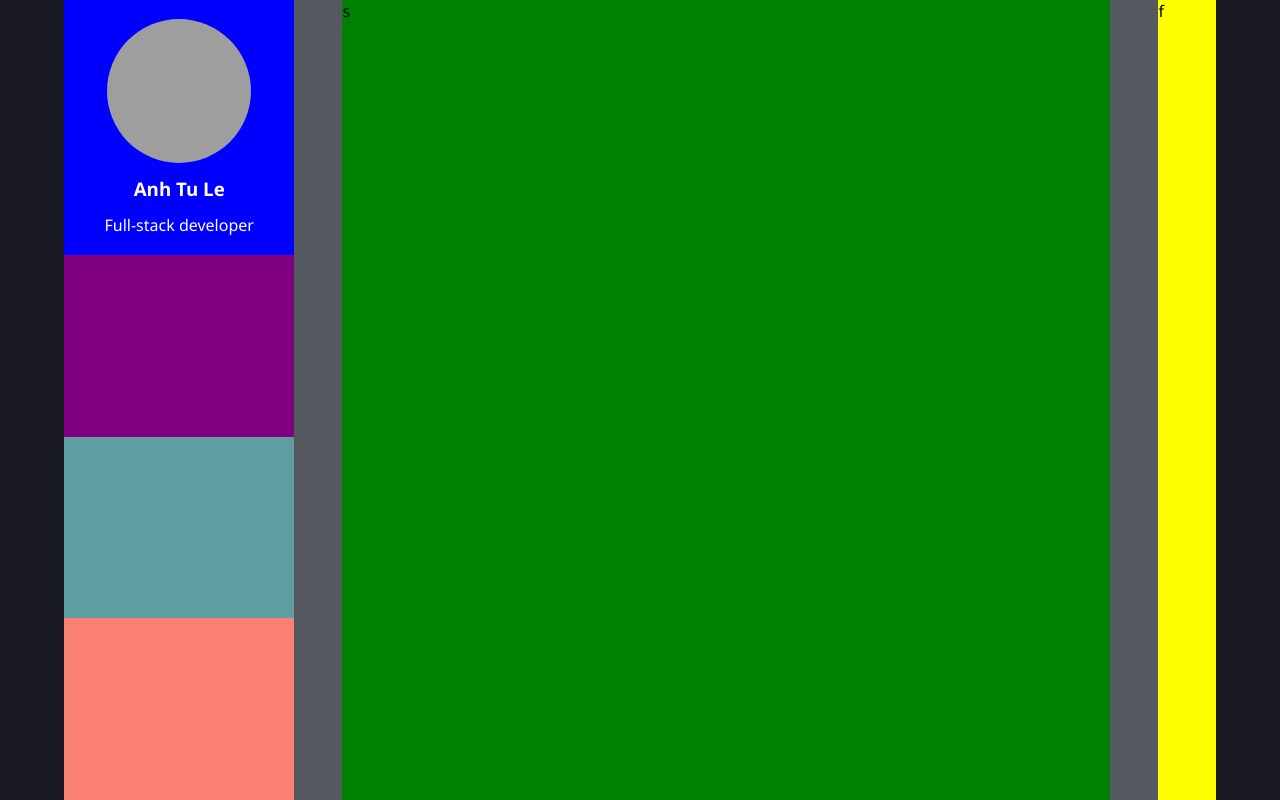
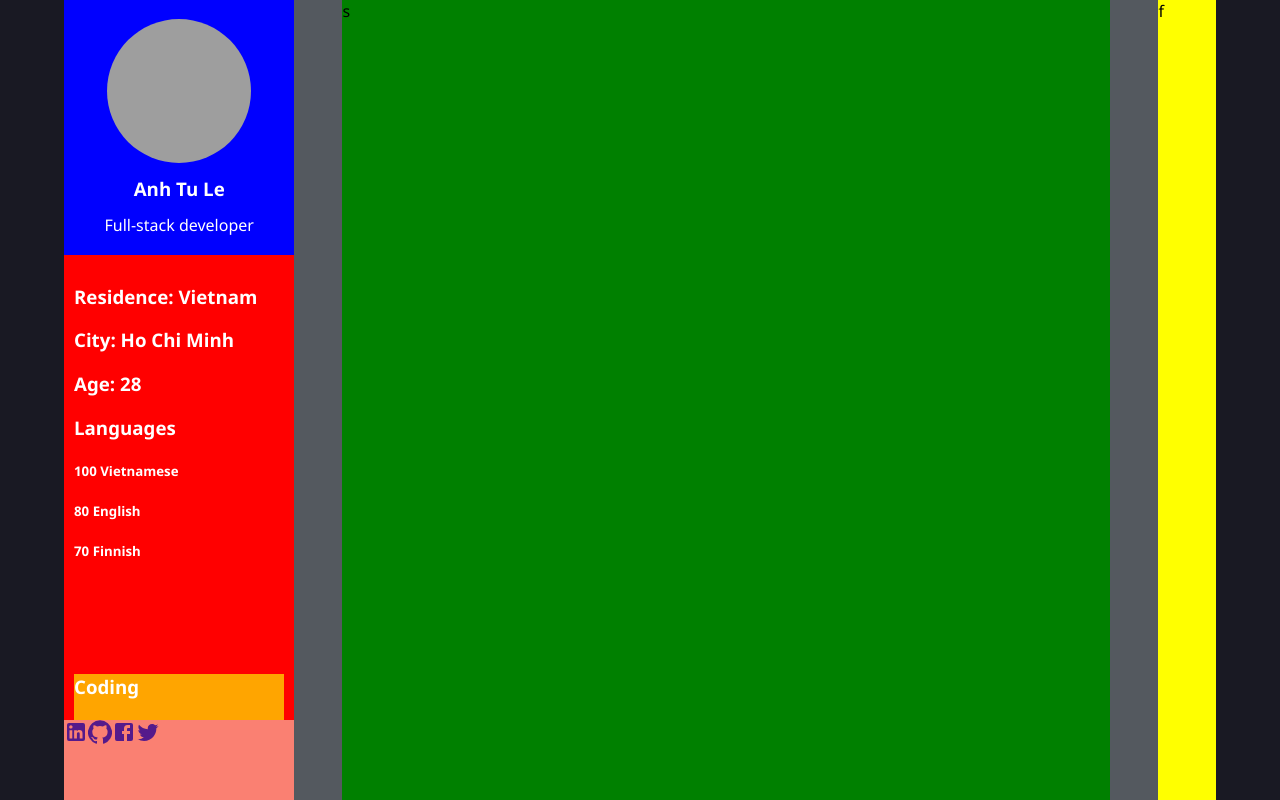
Before and after one commit to qlee0830/portfolio, a React (Create React App) app: page / in a window 1280 px wide. Built offline with nearby package versions, Linux system fonts and the light colour scheme; grey boxes are pictures that could not be loaded.

Commit message:
modified info bar

```diff
--- a/package.json
+++ b/package.json
@@ -5,6 +5,7 @@
   "": {},
   "dependencies": {
     "@material-ui/core": "^4.12.1",
+    "@material-ui/icons": "^4.11.2",
     "@testing-library/jest-dom": "^5.11.4",
     "@testing-library/react": "^11.1.0",
     "@testing-library/user-event": "^12.1.10",
--- /dev/null
+++ b/src/shared/components/BasicInfo.jsx
@@ -0,0 +1,11 @@
+import React from "react";
+
+export default function BasicInfo() {
+  return (
+    <div className="info-general__basicInfo">
+      <h3 className="">Residence: Vietnam</h3>
+      <h3 className="">City: Ho Chi Minh</h3>
+      <h3 className="">Age: 28</h3>
+    </div>
+  );
+}
--- /dev/null
+++ b/src/shared/components/CodingSkills.jsx
@@ -0,0 +1,15 @@
+import React from "react";
+
+export default function CodingSkills() {
+  return (
+    <div className="info-general__skills">
+      <h3>Coding</h3>
+      <ul>
+        <li>html</li>
+        <li>css</li>
+        <li>javascript</li>
+        <li>react</li>
+      </ul>
+    </div>
+  );
+}
--- /dev/null
+++ b/src/shared/components/Contacts.jsx
@@ -0,0 +1,23 @@
+import React from "react";
+
+import LinkedInIcon from "@material-ui/icons/LinkedIn";
+import GitHubIcon from "@material-ui/icons/GitHub";
+import FacebookIcon from "@material-ui/icons/Facebook";
+import TwitterIcon from "@material-ui/icons/Twitter";
+
+export default function contacts() {
+  return (
+    <div className="info-contacts">
+      {list.map((item) => (
+        <a href="">{item}</a>
+      ))}
+    </div>
+  );
+}
+
+const list = [
+  <LinkedInIcon />,
+  <GitHubIcon />,
+  <FacebookIcon />,
+  <TwitterIcon />,
+];
--- /dev/null
+++ b/src/shared/components/Languages.jsx
@@ -0,0 +1,20 @@
+import React from "react";
+
+export default function Languages() {
+  return (
+    <div className="info-general__languages">
+      <h3>Languages</h3>
+      {list.map((item) => (
+        <h5>
+          {item.percentage} {item.name}
+        </h5>
+      ))}
+    </div>
+  );
+}
+
+const list = [
+  { name: "Vietnamese", percentage: 100 },
+  { name: "English", percentage: 80 },
+  { name: "Finnish", percentage: 70 },
+];
--- a/src/shared/layout/Info/index.jsx
+++ b/src/shared/layout/Info/index.jsx
@@ -6,14 +6,19 @@
  * @copyright Vertics Oy 2021
  */
 
-import React from 'react';
-import Avatar from '@material-ui/core/Avatar';
-import { makeStyles } from '@material-ui/core/styles';
+import React from "react";
+import Avatar from "@material-ui/core/Avatar";
+import { makeStyles } from "@material-ui/core/styles";
+
+import BasicInfo from "../../components/BasicInfo";
+import Languages from "../../components/Languages";
+import CodingSkills from "../../components/CodingSkills";
+import Contacts from "../../components/Contacts";
 
 const useStyles = makeStyles((theme) => ({
   root: {
-    display: 'flex',
-    '& > *': {
+    display: "flex",
+    "& > *": {
       margin: theme.spacing(1),
     },
   },
@@ -39,10 +44,12 @@ export default function Info() {
         <h3>Anh Tu Le</h3>
         <span>Full-stack developer</span>
       </div>
-      <div className="info-region"></div>
-      <div className="info-languages"></div>
-      <div className="info-skills"></div>
-      <div className="info-contacts"></div>
+      <div className="info-general">
+        <BasicInfo />
+        <Languages />
+        <CodingSkills />
+      </div>
+      <Contacts />
     </div>
   );
 }
--- a/src/styles/layout/_info.scss
+++ b/src/styles/layout/_info.scss
@@ -2,8 +2,8 @@
   display: flex;
   flex-direction: column;
   justify-content: space-between;
-  height: 100%;
   color: white;
+  height: 100vh;
   &-badge {
     width: 100%;
     background-color: blue;
@@ -16,20 +16,24 @@
       margin: 0.8rem 0;
     }
   }
-  &-region {
-    background-color: purple;
-    height: 15rem;
-  }
-  &-languages {
-    background-color: cadetblue;
-    height: 15rem;
-  }
-  &-skills {
+  &-general {
     flex: 1;
-    background-color: orange;
+    overflow: auto;
+    padding: 10px;
+    justify-content: center;
+    align-items: center;
+    &__basicInfo {
+    }
+    &__languages {
+      height: 15rem;
+    }
+    &__skills {
+      flex: 1;
+      background-color: orange;
+    }
   }
   &-contacts {
-    height: 15rem;
+    height: 5rem;
     background-color: salmon;
   }
 }
```
Also changed, not shown: src/shared/components/Badge.jsx (+2 -5 lines), 2 other files (tests, documents, lock files or other folders).
